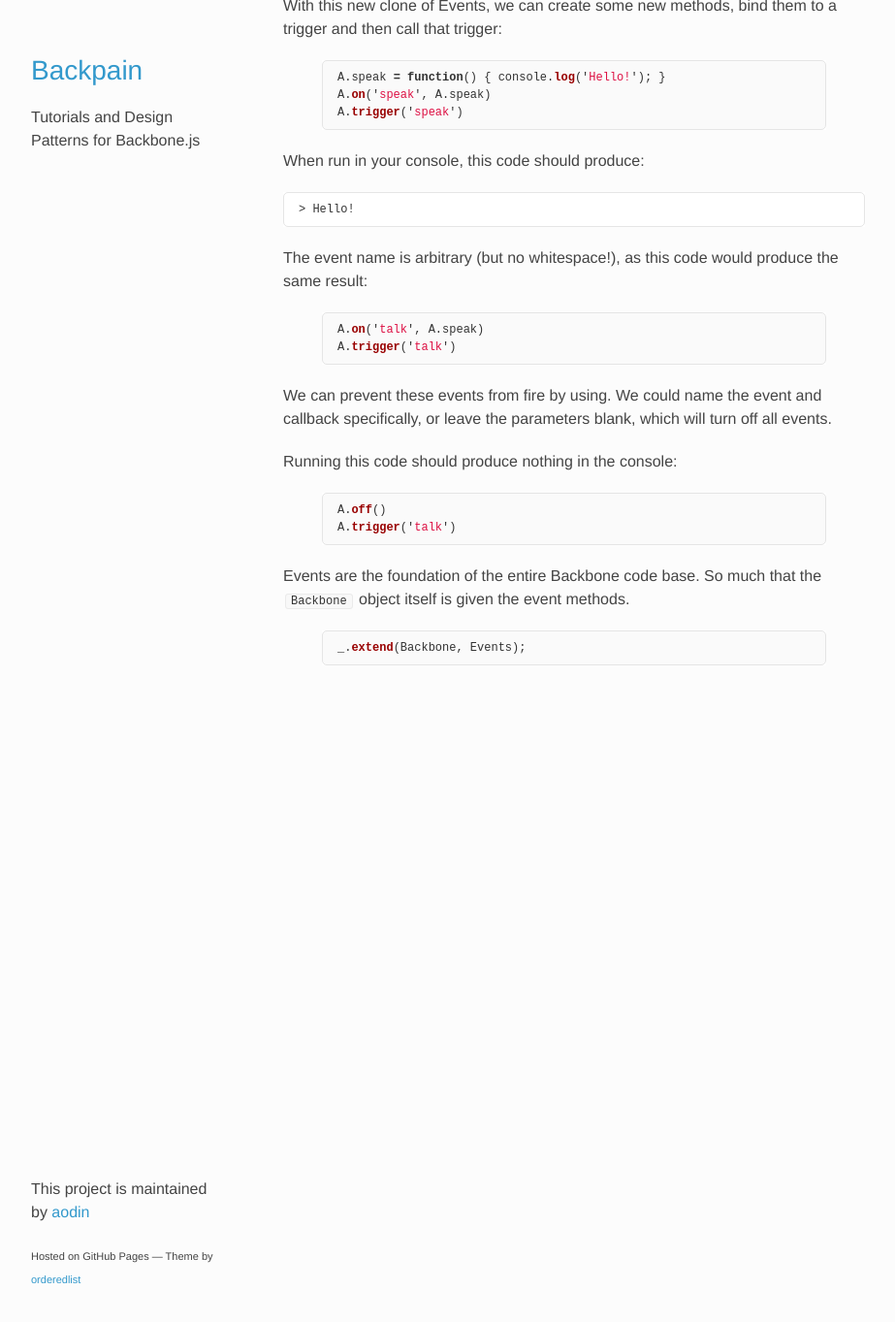
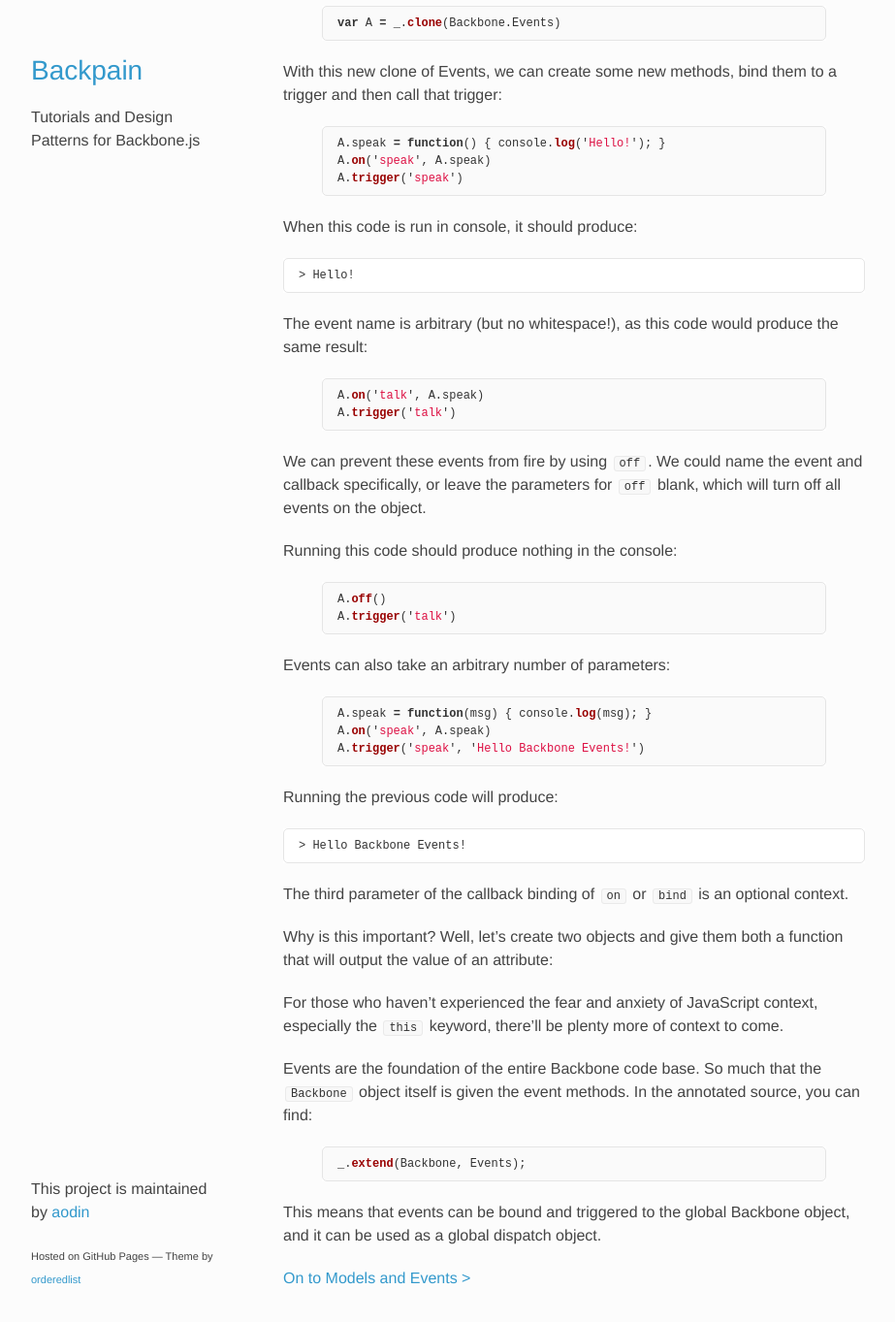
Before and after one commit to aodin/backpain, a Jekyll site: the page built from restless/events.md, in a window 1280 px wide and 1400 px high, scrolled down 925 px. Shown: the top 1363 px of the window at 97% size, without its empty margins (26-949 px from the left). Built offline with Jekyll 4.4.1, drawn with Linux system fonts in a browser that asks for light colours; some of the changed text lies outside the part shown.

Commit message:
More work on REST-less events

```diff
--- a/restless/events.md
+++ b/restless/events.md
@@ -8,9 +8,9 @@ excerpt: Getting Started with Backbone.js Events
 Events
 ======
 
-`Backbone.Events` is not only the first topic of the documentation, but it is the first item in the source code.
+The secret sauce of Backbone.js is its event handling. While only a fraction of the total code, `Backbone.Events` is not only the first topic of the documentation, but it is the first item in the annotated source.
 
-As of version 0.9.10 (released 15 Jan 2013), this is the interface for `Backbone.Events`:
+As of version `0.9.10` (released 15 Jan 2013), this is the interface for `Backbone.Events`:
 
     bind: function (name, callback, [context])
     listenTo: function (obj, name, callback)
@@ -21,8 +21,9 @@ As of version 0.9.10 (released 15 Jan 2013), this is the interface for `Backbone
     trigger: function (name, [*args])
     unbind: function ([name], [callback], [context])
 
-_parameters wrapped in `[]` are optional_
-_parameters with a asterisk (*) prefix can take take multiple variables_
+NOTE:
+* _parameters wrapped in `[]` are optional_
+* _parameters with a asterisk `\*` prefix can take take multiple variables_
 
 Since `bind` is just an alias for `on` and `unbind` for `off`, there are only six unique methods:
 
@@ -33,7 +34,7 @@ Since `bind` is just an alias for `on` and `unbind` for `off`, there are only si
 * listenTo
 * stopListening
 
-And the methods `listenTo` and `stopListening` were added in version 0.9.9 on 13 Dec 2012!
+And the methods `listenTo` and `stopListening` were added in version `0.9.9` on 13 Dec 2012!
 
 Let's experiment with `Backbone.Events` by making a new object and attaching its methods using the `clone()` method of Underscore.js:
 
@@ -49,7 +50,7 @@ A.on('speak', A.speak)
 A.trigger('speak')
 {% endhighlight %}
 
-When run in your console, this code should produce:
+When this code is run in console, it should produce:
 
     > Hello!
 
@@ -60,7 +61,7 @@ A.on('talk', A.speak)
 A.trigger('talk')
 {% endhighlight %}
 
-We can prevent these events from fire by using. We could name the event and callback specifically, or leave the parameters blank, which will turn off all events.
+We can prevent these events from fire by using `off`. We could name the event and callback specifically, or leave the parameters for `off` blank, which will turn off all events on the object.
 
 Running this code should produce nothing in the console:
 
@@ -69,9 +70,31 @@ A.off()
 A.trigger('talk')
 {% endhighlight %}
 
+Events can also take an arbitrary number of parameters:
 
-Events are the foundation of the entire Backbone code base. So much that the `Backbone` object itself is given the event methods.
+{% highlight javascript %}
+A.speak = function(msg) { console.log(msg); }
+A.on('speak', A.speak)
+A.trigger('speak', 'Hello Backbone Events!')
+{% endhighlight %}
+
+Running the previous code will produce:
+
+    > Hello Backbone Events!
+
+The third parameter of the callback binding of `on` or `bind` is an optional context.
+
+Why is this important? Well, let's create two objects and give them both a function that will output the value of an attribute:
+
+
+For those who haven't experienced the fear and anxiety of JavaScript context, especially the `this` keyword, there'll be plenty more of context to come.
+
+Events are the foundation of the entire Backbone code base. So much that the `Backbone` object itself is given the event methods. In the annotated source, you can find:
 
 {% highlight javascript %}
 _.extend(Backbone, Events);
 {% endhighlight %}
+
+This means that events can be bound and triggered to the global Backbone object, and it can be used as a global dispatch object.
+
+[On to Models and Events >]({{ site.baseurl }}/restless/models-and-views.html)
```
